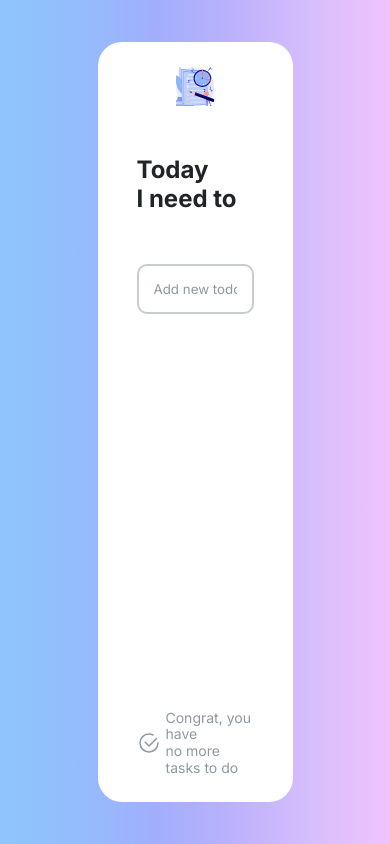
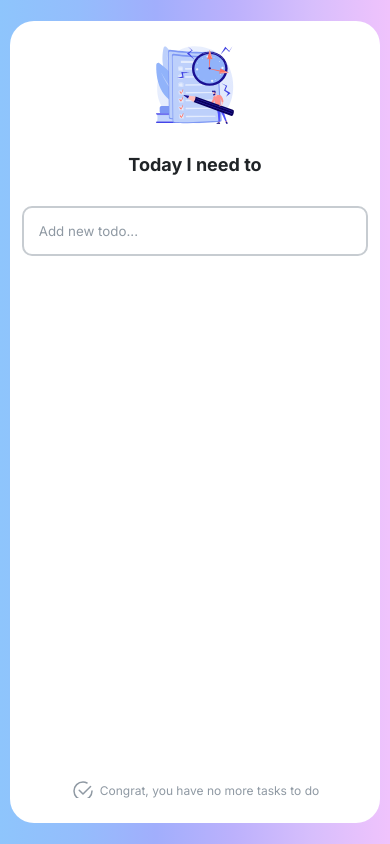
Before and after one commit to Egor-arkharov/test-mediacube, a Vue app: page / in a window 390 px wide. Built offline with nearby package versions, Linux system fonts and the light colour scheme.

Commit message:
Adaptive

```diff
--- a/src/assets/style/global/variables.scss
+++ b/src/assets/style/global/variables.scss
@@ -11,3 +11,13 @@ $color-pink: #EF5DA8;
 $main-font: 'Inter 400', sans-serif;
 $main-font-bold: 'Inter 600', sans-serif;
 $main-font-black: 'Inter 700', sans-serif;
+
+$breakpoints: (
+	"xxs": 360px,
+	"xs": 600px - 1,
+	"sm": 798px - 1,
+	"md": 1080px - 1,
+	"lg": 1280px - 1,
+	"xl": 1500px - 1,
+	"xxl": 1600px,
+);
--- a/src/components/TodoCards.vue
+++ b/src/components/TodoCards.vue
@@ -1,8 +1,8 @@
 <template>
   <div class="todo__cards cards">
     <div class="cards__item">
-      <p class="cards__number">{{ completedTasks }} tasks</p>
-      <p class="cards__text">Completed</p>
+      <p class="cards__number">{{ complitedTasks }} tasks</p>
+      <p class="cards__text">Complited</p>
       <div class="cards__progress">
         <div
           class="cards__progress-inner cards__progress-inner--purple"
@@ -12,7 +12,7 @@
     </div>
 
     <div class="cards__item">
-      <p class="cards__number">{{ tasks.length - completedTasks }} tasks</p>
+      <p class="cards__number">{{ tasks.length - complitedTasks }} tasks</p>
       <p class="cards__text">To be finished</p>
       <div class="cards__progress">
         <div
@@ -32,16 +32,16 @@ export default {
   setup() {
     const store = useStore();
     const tasks = computed(() => store.getters.getTasks);
-    const completedTasks = computed(() => store.getters.getCompletedTasks);
+    const complitedTasks = computed(() => store.getters.getComplitedTasks);
 
     const progressWidth = computed(() => {
       if (tasks.value.length === 0) return 0;
-      return (completedTasks.value / tasks.value.length) * 100;
+      return (complitedTasks.value / tasks.value.length) * 100;
     });
 
     return {
       tasks,
-      completedTasks,
+      complitedTasks,
       progressWidth,
     };
   },
@@ -106,6 +106,16 @@ export default {
       background-color: $color-pink;
     }
   }
+
+  @media (max-width: #{map-get($breakpoints, 'xs')}) {
+    flex-direction: column;
+    gap: 12px;
+
+    width: 100%;
+
+    &__item {
+      width: 100%;
+    }
+  }
 }
-
 </style>
--- a/src/components/TodoForm.vue
+++ b/src/components/TodoForm.vue
@@ -9,19 +9,26 @@
       type="text"
       placeholder="Add new todo..."
       @focus="inputFocus = true"
-      @blur="inputFocus = false"
+      @blur="hideButtonWithDelay"
     >
     <button
       v-if="inputFocus"
+      :disabled="!isValidTask"
       class="form__button btn"
     >
       Submit
     </button>
+    <p
+      v-if="inputFocus && newTask.length > 0 && !isValidTask"
+      class="form__error"
+    >
+      Please enter at&nbsp;least 3&nbsp;characters including letters or&nbsp;numbers.
+    </p>
   </form>
 </template>
 
 <script>
-import { ref } from 'vue';
+import { ref, computed } from 'vue';
 import { useStore } from 'vuex';
 
 export default {
@@ -29,6 +36,14 @@ export default {
     const store = useStore();
     const newTask = ref('');
     const inputFocus = ref(false);
+
+    const isValidTask = computed(() => {
+      const trimmedTask = newTask.value.trim();
+      return (
+        trimmedTask.length > 3 &&
+        /[a-zA-Z0-9]/.test(trimmedTask)
+      );
+    });
 
     const submitTask = () => {
       if (newTask.value.trim()) {
@@ -40,10 +55,18 @@ export default {
       }
     };
 
+    const hideButtonWithDelay = () => {
+      setTimeout(() => {
+        inputFocus.value = false;
+      }, 100);
+    };
+
     return {
       newTask,
       inputFocus,
-      submitTask
+      isValidTask,
+      submitTask,
+      hideButtonWithDelay
     };
   },
 };
@@ -51,13 +74,15 @@ export default {
 
 <style lang="scss" scoped>
 .form {
+  position: relative;
+
   display: flex;
   justify-content: space-between;
   gap: 16px;
 
   width: 100%;
   height: 50px;
-  margin-bottom: 50px;
+  margin-bottom: 60px;
 
   &__input {
     font-family: $main-font;
@@ -100,6 +125,25 @@ export default {
       background-color: $color-white;
       border-color: $color-blue;
     }
+
+    &:disabled {
+      pointer-events: none;
+      opacity: 0.3;
+    }
+  }
+
+  &__error {
+    position: absolute;
+    top: calc(100% + 5px);
+    left: 0;
+
+    font-family: $main-font-bold;
+    font-size: clamp(10px, 2vw, 12px);
+    color: red;
+  }
+
+  @media (max-width: #{map-get($breakpoints, 'xs')}) {
+    margin-bottom: 20px;
   }
 }
 </style>
--- a/src/components/TodoList.vue
+++ b/src/components/TodoList.vue
@@ -25,7 +25,7 @@
             class="checkbox__input"
             type="checkbox"
             :value="element.id"
-            :checked="element.completed"
+            :checked="element.complited"
             @change="toggleTaskCompletion(element.id)"
           >
 
@@ -88,17 +88,14 @@ export default {
   setup() {
     const store = useStore();
 
-    // const tasks = computed(() => store.getters.getFilteredTasks);
-
     const localTasks = computed({
       get: () => store.getters.getFilteredTasks,
       set: (tasks) => {
-        // Update the task order in the store
         store.dispatch('updateTaskOrder', tasks);
       }
     });
 
-    const completedTasks = computed(() => store.getters.getCompletedTasks);
+    const complitedTasks = computed(() => store.getters.getComplitedTasks);
 
     const editTaskId = ref(null);
     const editTaskName = ref('');
@@ -127,11 +124,18 @@ export default {
 
     const toggleTaskCompletion = (taskId) => {
       store.dispatch('toggleTaskCompletion', taskId);
+
+      const currentFilter = store.getters.getFilter;
+      const filteredTasks = store.getters.getFilteredTasks;
+
+      if (filteredTasks.length === 0 && (currentFilter === 'active' || currentFilter === 'complited')) {
+        store.dispatch('changeFilter', 'all');
+      }
     };
 
     return {
       localTasks,
-      completedTasks,
+      complitedTasks,
       editTaskId,
       editTaskName,
       editableInput,
@@ -152,6 +156,7 @@ export default {
   width: calc(100% + 16px);
   translate: -8px 0;
   height: 100px;
+  min-height: 100px;
   overflow: hidden auto;
   padding-right: 10px;
 
@@ -179,11 +184,22 @@ export default {
     scrollbar-color: $scrollbar-thumb-bc $scrollbar-bc;
   }
 
-
   &__list {
     display: flex;
     flex-direction: column;
     gap: 15px;
+  }
+
+  @media (max-width: #{map-get($breakpoints, 'sm')}) {
+    overflow: unset;
+    height: auto;
+    min-height: auto;
+    margin: 30px 0 0;
+  }
+
+  @media (max-width: #{map-get($breakpoints, 'xs')}) {
+    width: 100%;
+    translate: 0;
   }
 }
 
--- a/src/components/TodoTools.vue
+++ b/src/components/TodoTools.vue
@@ -14,6 +14,7 @@
       All
     </button>
     <button
+      v-if="activeTasks.length > 0"
       class="bullets__button"
       :class="{ active: filter === 'active' }"
       @click="changeFilter('active')"
@@ -21,18 +22,19 @@
       Active
     </button>
     <button
+      v-if="complitedTasks.length > 0"
       class="bullets__button"
-      :class="{ active: filter === 'completed' }"
-      @click="changeFilter('completed')"
+      :class="{ active: filter === 'complited' }"
+      @click="changeFilter('complited')"
     >
-      Completed
+      Complited
     </button>
     <button
-      v-if="completedTasks.length > 0"
+      v-if="complitedTasks.length > 0"
       class="bullets__button"
-      @click="clearCompletedTasks"
+      @click="clearComplitedTasks"
     >
-      Clear completed
+      Clear complited
     </button>
   </div>
 </template>
@@ -47,28 +49,34 @@ export default {
     const filter = computed(() => store.getters.getFilter);
 		const tasks = computed(() => store.getters.getTasks);
 
+
     const changeFilter = (newFilter) => {
       store.dispatch('changeFilter', newFilter);
     };
 
-    const completedTasks = computed(() =>
-      tasks.value.filter(task => task.completed)
+    const complitedTasks = computed(() =>
+      tasks.value.filter(task => task.complited)
+    );
+
+    const activeTasks = computed(() =>
+      tasks.value.filter(task => !task.complited)
     );
 
     const checkAllTasks = () => {
       store.dispatch('checkAllTasks');
     };
 
-    const clearCompletedTasks = () => {
-      store.dispatch('clearCompletedTasks');
+    const clearComplitedTasks = () => {
+      store.dispatch('clearComplitedTasks');
     };
 
     return {
       filter,
+      complitedTasks,
+      activeTasks,
       changeFilter,
-      completedTasks,
       checkAllTasks,
-      clearCompletedTasks,
+      clearComplitedTasks,
     };
   },
 };
@@ -105,5 +113,10 @@ export default {
       background-color: lighten($color-blue, 10%);
 		}
   }
+
+  @media (max-width: #{map-get($breakpoints, 'xs')}) {
+    flex-wrap: wrap;
+    justify-content: center;
+  }
 }
 </style>
--- a/src/store/index.js
+++ b/src/store/index.js
@@ -27,14 +27,14 @@ export default createStore({
     setTaskCompletion(state, taskId) {
       const task = state.tasks.find(task => task.id === taskId);
       if (task) {
-        task.completed = !task.completed;
+        task.complited = !task.complited;
       }
     },
     setAllChecked(state) {
-      state.tasks.forEach(task => task.completed = true);
+      state.tasks.forEach(task => task.complited = true);
     },
-    clearCompletedTasks(state) {
-      state.tasks = state.tasks.filter(task => !task.completed);
+    clearComplitedTasks(state) {
+      state.tasks = state.tasks.filter(task => !task.complited);
     },
     setFilter(state, newFilter) {
       state.filter = newFilter;
@@ -45,7 +45,7 @@ export default createStore({
   },
   actions: {
     addTask({ commit }, task) {
-      task.completed = false;
+      task.complited = false;
       commit('setTasks', task);
     },
     deleteTask({ commit }, taskId) {
@@ -60,8 +60,8 @@ export default createStore({
     checkAllTasks({ commit }) {
       commit('setAllChecked');
     },
-    clearCompletedTasks({ commit }) {
-      commit('clearCompletedTasks');
+    clearComplitedTasks({ commit }) {
+      commit('clearComplitedTasks');
     },
     changeFilter({ commit }, newFilter) {
       commit('setFilter', newFilter);
@@ -74,18 +74,18 @@ export default createStore({
     getTasks(state) {
       return state.tasks;
     },
-    getCompletedTasks(state) {
-      return state.tasks.filter(task => task.completed).length;
+    getComplitedTasks(state) {
+      return state.tasks.filter(task => task.complited).length;
     },
     getFilter(state) {
       return state.filter;
     },
     getFilteredTasks: (state) => {
       if (state.filter === 'active') {
-        return state.tasks.filter(task => !task.completed);
+        return state.tasks.filter(task => !task.complited);
       }
-      if (state.filter === 'completed') {
-        return state.tasks.filter(task => task.completed);
+      if (state.filter === 'complited') {
+        return state.tasks.filter(task => task.complited);
       }
       return state.tasks;
     },
--- a/src/views/HomeView.vue
+++ b/src/views/HomeView.vue
@@ -52,6 +52,7 @@ export default {
 .wrapper {
   --decor-size: 10vw;
   --py: 25px;
+  --decor-offset: 50px;
 
   position: relative;
 
@@ -66,8 +67,10 @@ export default {
   flex-direction: column;
   align-items: center;
 
-  padding-top: calc(var(--py) + var(--decor-size) + 50px);
+  padding-top: calc(var(--py) + var(--decor-size) + var(--decor-offset));
   padding-bottom: var(--py);
+  padding-left: 12px;
+  padding-right: 12px;
 
   &::before {
     content: "";
@@ -85,6 +88,20 @@ export default {
     background-size: contain;
     background-repeat: no-repeat;
   }
+
+  @media (max-width: #{map-get($breakpoints, 'lg')}) {
+    width: 80%;
+  }
+
+  @media (max-width: #{map-get($breakpoints, 'md')}) {
+    --decor-offset: 30px;
+  }
+
+  @media (max-width: #{map-get($breakpoints, 'xs')}) {
+    --decor-size: 20vw;
+    width: 95%;
+    height: 95svh;
+  }
 }
 
 .todo {
@@ -99,7 +116,7 @@ export default {
 
   &__title {
     font-family: $main-font-black;
-    font-size: 24px;
+    font-size: clamp(18px, 3vw, 24px);
     line-height: 1.2;
     color: $color-black;
     margin-bottom: 50px;
@@ -109,7 +126,7 @@ export default {
     position: relative;
 
     font-family: $main-font;
-    font-size: 14px;
+    font-size: clamp(12px, 3vw, 14px);
     line-height: 1.2;
 
     padding-left: 29px;
@@ -134,6 +151,23 @@ export default {
       background-repeat: no-repeat;
     }
   }
+
+  @media (max-width: #{map-get($breakpoints, 'md')}) {
+    &__inner {
+      width: 100%;
+    }
+
+    &__title {
+      margin-bottom: 30px;
+    }
+  }
+
+  @media (max-width: #{map-get($breakpoints, 'sm')}) {
+    &__inner {
+      overflow: hidden auto;
+      max-width: unset;
+    }
+  }
 }
 
 </style>
```
